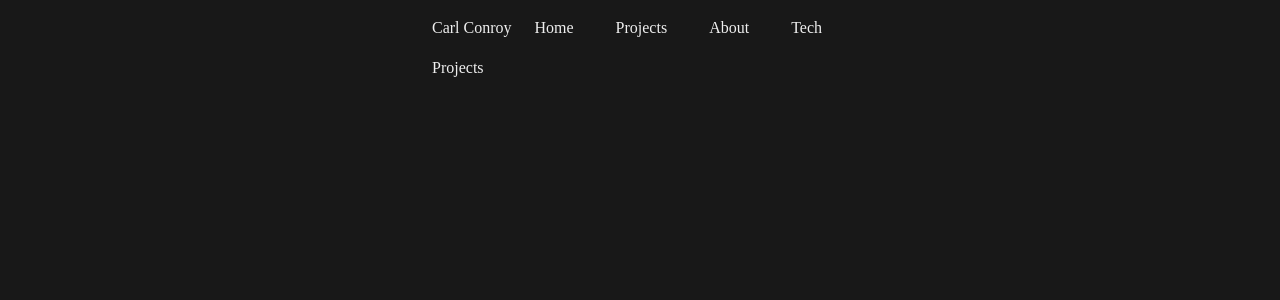
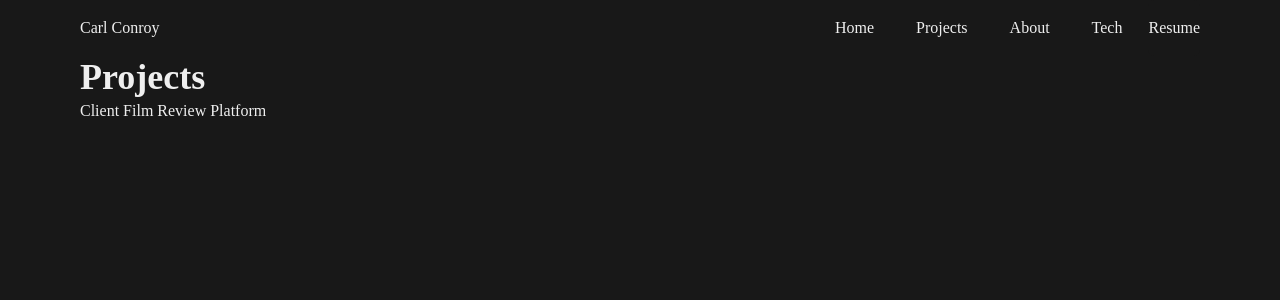
Before and after one commit to CarlinCharge/carlconroyv2, a Next.js app: page /Projects in a window 1280 px wide. Shown: the top 300 px of the page. Built offline with nearby package versions, Linux system fonts and the light colour scheme.

Commit message:
update project page, style nav, add resume button

```diff
--- a/src/components/Nav/Nav.tsx
+++ b/src/components/Nav/Nav.tsx
@@ -1,5 +1,5 @@
 import NextLink from "next/link";
-import { Link, Flex, useStyleConfig, Container } from "@chakra-ui/react";
+import { Link, Flex, useStyleConfig, Box } from "@chakra-ui/react";
 import { MenuItems } from "./MenuItems";
 
 const Nav = () => {
@@ -18,11 +18,26 @@ const Nav = () => {
               key={item.text}
               mr="10px"
               p="4"
+              _hover={{
+                color: "#A970FF",
+                textDecoration: "underline",
+              }}
             >
               {item.text}
             </Link>
           );
         })}
+        <Box
+          as="button"
+          borderRadius="md"
+          bg="black"
+          _hover={{
+            color: "#A970FF",
+            textDecoration: "underline",
+          }}
+        >
+          Resume
+        </Box>
       </Flex>
     </Flex>
   );
--- a/src/pages/Projects.tsx
+++ b/src/pages/Projects.tsx
@@ -1,11 +1,15 @@
-import { Container, Box } from "@chakra-ui/react";
+import { Heading, Box, Text, Spacer } from "@chakra-ui/react";
 import { Layout } from "../components/Layout/Layout";
 
 const Projects = ({}) => {
   return (
-    <Container>
-      <Layout>Projects</Layout>
-    </Container>
+    <Layout>
+      <Heading>Projects</Heading>
+      <Spacer />
+      <Box>
+        <Text>Client Film Review Platform</Text>
+      </Box>
+    </Layout>
   );
 };
 
```
